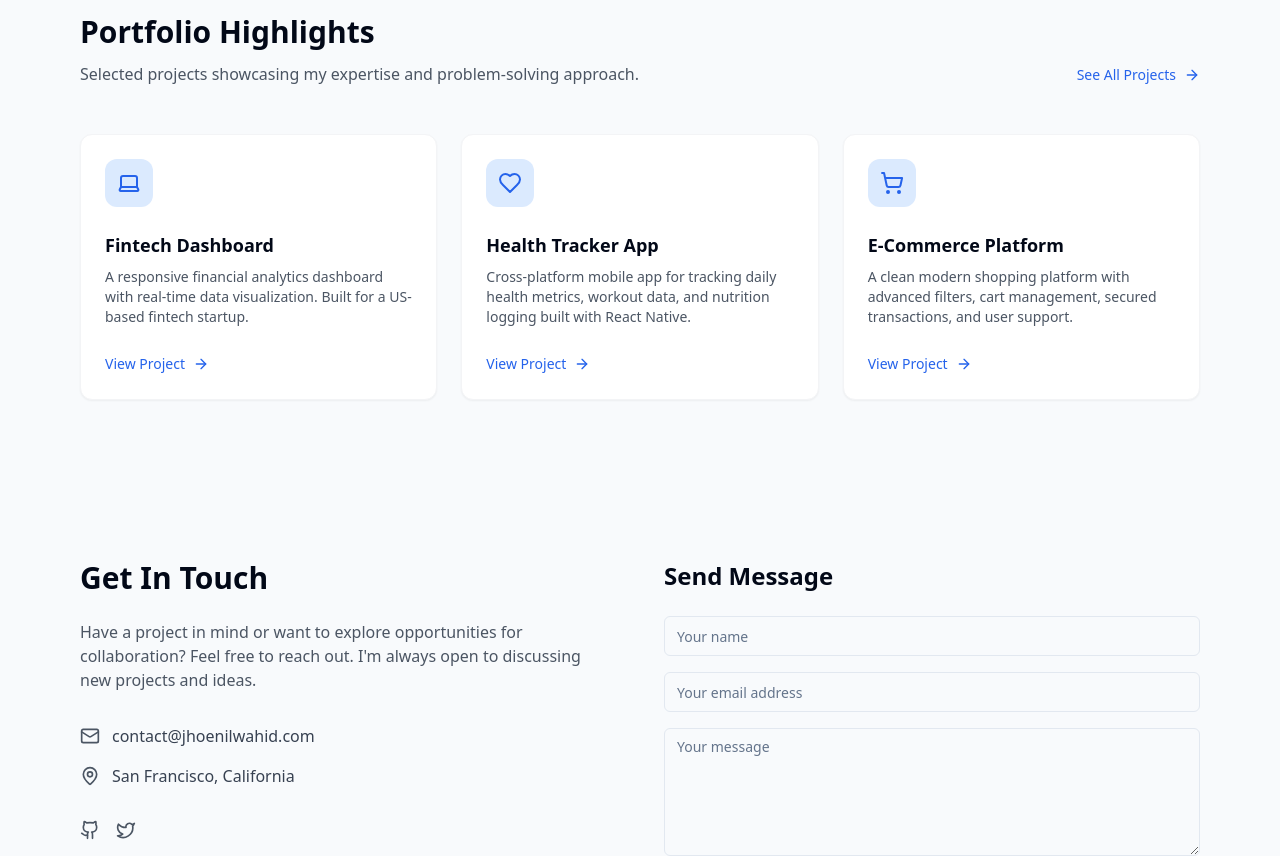
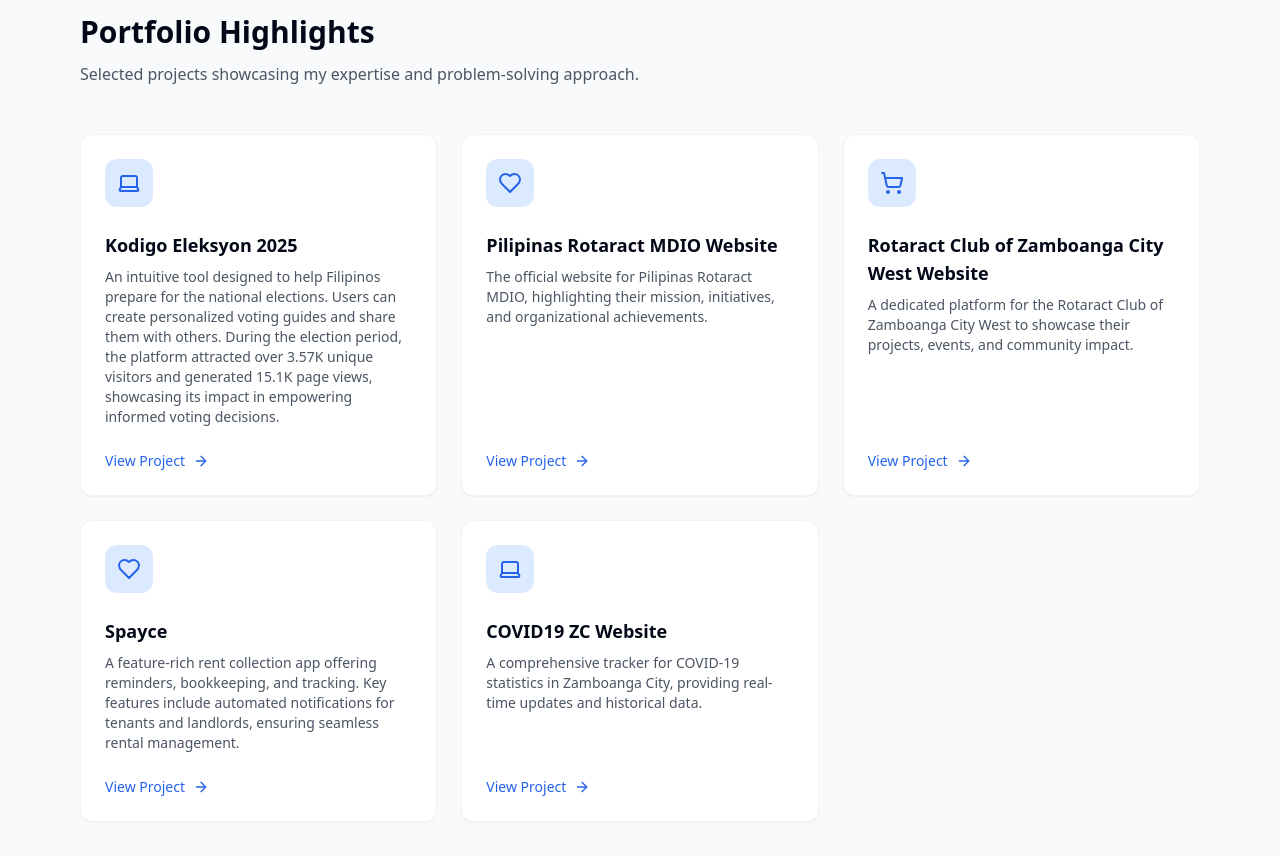
Before and after one commit to JHNLWHD/jhoenil-labs, a React (Vite) app: page / in a window 1280 px wide. Shown: the part 1900-2756 px from the top of the page. Built offline with nearby package versions, Linux system fonts and the light colour scheme.

Commit message:
feat: update portfolio

```diff
--- a/src/components/PortfolioSection.tsx
+++ b/src/components/PortfolioSection.tsx
@@ -1,4 +1,3 @@
-
 import React from 'react';
 import { ArrowRight, Laptop, Heart, ShoppingCart } from 'lucide-react';
 import { Link } from 'react-router-dom';
@@ -10,19 +9,22 @@ const PortfolioItem = ({ icon: Icon, title, description, link }: {
   link: string
 }) => {
   return (
-    <div className="portfolio-card">
-      <div className="portfolio-icon text-blue-600 mb-6" aria-hidden="true">
-        <Icon className="w-6 h-6" />
+    <div className="portfolio-card flex flex-col justify-between h-full">
+      <div className="flex-grow">
+        <div className="portfolio-icon text-blue-600 mb-6" aria-hidden="true">
+          <Icon className="w-6 h-6" />
+        </div>
+        <h3 className="font-bold text-lg mb-2">{title}</h3>
+        <p className="text-gray-600 text-sm mb-6">{description}</p>
       </div>
-      <h3 className="font-bold text-lg mb-2">{title}</h3>
-      <p className="text-gray-600 text-sm mb-6">{description}</p>
-      <a
-        href={link}
-        className="inline-flex items-center text-sm font-medium text-blue-600 hover:text-blue-800"
+      <Link
+        to={link}
+        target="_blank"
+        className="inline-flex items-center text-sm font-medium text-blue-600 hover:text-blue-800 mt-auto"
         aria-label={`View ${title} project`}
       >
         View Project <ArrowRight className="ml-2 w-4 h-4" aria-hidden="true" />
-      </a>
+      </Link>
     </div>
   );
 };
@@ -31,21 +33,33 @@ const PortfolioSection = () => {
   const portfolioItems = [
     {
       icon: Laptop,
-      title: 'Fintech Dashboard',
-      description: 'A responsive financial analytics dashboard with real-time data visualization. Built for a US-based fintech startup.',
-      link: '#'
+      title: 'Kodigo Eleksyon 2025',
+      description: 'An intuitive tool designed to help Filipinos prepare for the national elections. Users can create personalized voting guides and share them with others. During the election period, the platform attracted over 3.57K unique visitors and generated 15.1K page views, showcasing its impact in empowering informed voting decisions.',
+      link: 'https://kodigoeleksyon2025.netlify.app/'
     },
     {
       icon: Heart,
-      title: 'Health Tracker App',
-      description: 'Cross-platform mobile app for tracking daily health metrics, workout data, and nutrition logging built with React Native.',
-      link: '#'
+      title: 'Pilipinas Rotaract MDIO Website',
+      description: 'The official website for Pilipinas Rotaract MDIO, highlighting their mission, initiatives, and organizational achievements.',
+      link: 'https://mdio-pilipinas.netlify.app/'
     },
     {
       icon: ShoppingCart,
-      title: 'E-Commerce Platform',
-      description: 'A clean modern shopping platform with advanced filters, cart management, secured transactions, and user support.',
-      link: '#'
+      title: 'Rotaract Club of Zamboanga City West Website',
+      description: 'A dedicated platform for the Rotaract Club of Zamboanga City West to showcase their projects, events, and community impact.',
+      link: 'https://rotaract-zambo-city-west.netlify.app/'
+    },
+    {
+      icon: Heart,
+      title: 'Spayce',
+      description: 'A feature-rich rent collection app offering reminders, bookkeeping, and tracking. Key features include automated notifications for tenants and landlords, ensuring seamless rental management.',
+      link: 'https://play.google.com/store/apps/details?id=ph.spayce.owner&hl=fil'
+    },
+    {
+      icon: Laptop,
+      title: 'COVID19 ZC Website',
+      description: 'A comprehensive tracker for COVID-19 statistics in Zamboanga City, providing real-time updates and historical data.',
+      link: 'https://covid19-zc.netlify.app/'
     }
   ];
 
@@ -56,11 +70,6 @@ const PortfolioSection = () => {
           <div>
             <h2 id="portfolio-heading" className="text-2xl md:text-3xl font-bold mb-3">Portfolio Highlights</h2>
             <p className="text-gray-600">Selected projects showcasing my expertise and problem-solving approach.</p>
-          </div>
-          <div className="hidden md:block">
-            <Link to="/projects" className="inline-flex items-center text-sm font-medium text-blue-600 hover:text-blue-800" aria-label="View all portfolio projects">
-              See All Projects <ArrowRight className="ml-2 w-4 h-4" aria-hidden="true" />
-            </Link>
           </div>
         </div>
 
@@ -75,12 +84,6 @@ const PortfolioSection = () => {
             />
           ))}
         </div>
-
-        <div className="mt-8 md:hidden">
-          <Link to="/projects" className="inline-flex items-center text-sm font-medium text-blue-600 hover:text-blue-800" aria-label="View all portfolio projects">
-            See All Projects <ArrowRight className="ml-2 w-4 h-4" aria-hidden="true" />
-          </Link>
-        </div>
       </div>
     </section>
   );
```
